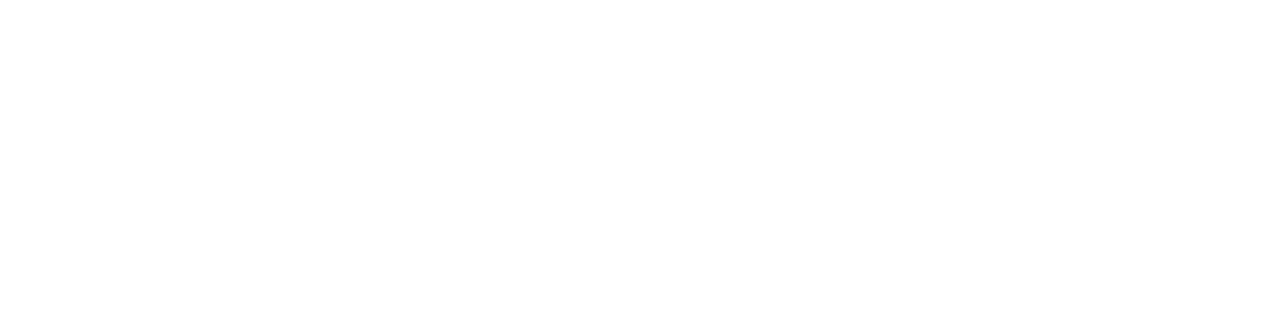
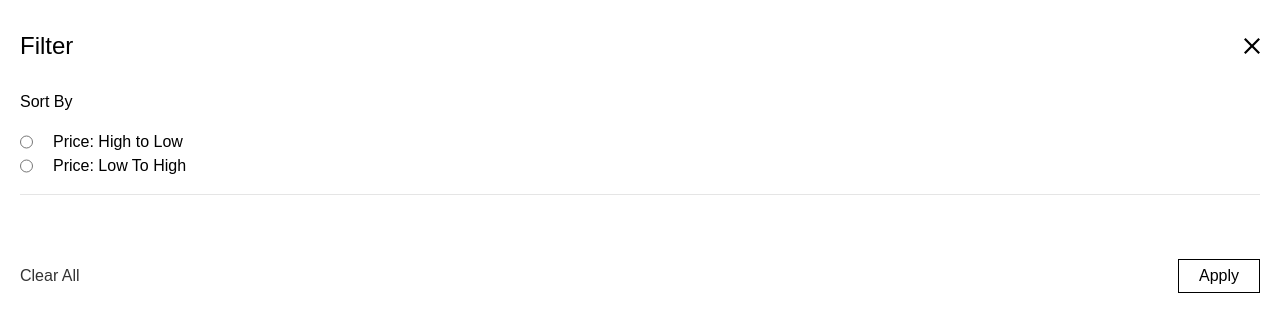
Before and after one commit to Kaif987/MERN-STACK-Ecommerce-website, a React (Create React App) app in the folder client/: page /filter in a window 1280 px wide. Before the commit this address had no page. Shown: the top 332 px of the page. Built offline with nearby package versions, Linux system fonts and the light colour scheme.

Commit message:
ADD UI FOR FILTER PAGE

```diff
--- a/client/src/App.js
+++ b/client/src/App.js
@@ -7,13 +7,18 @@
 import MyWishList from "./pages/MyWishList";
 import { useState } from "react";
 import Cart from "./pages/Cart";
+import Filter from "./pages/Filter"
 import useEcommerce from "./Hooks/useEcommerce";
+import { createContext } from "react";
+export const cartItemContext = createContext()
 
 function App() {
   const {favorites, cartItems, handleToggle, addToCart, removeFromCart, buySameItem, removeSameItem} = useEcommerce()
+  const itemsCount = cartItems.reduce((acc, item) => acc + item.count, 0)
 
   return (
     <div className="App font-montserrat">
+      <cartItemContext.Provider value={itemsCount}>
         <Routes>
           <Route path="/login" element= {<Login />} />
           <Route path="/signup" element= {<Signup />}/>
@@ -22,7 +27,9 @@
           <Route path="/product" element= {<Product />} />
           <Route path="/cart" element= {<Cart cartItems={cartItems} buySameItem={buySameItem} removeSameItem={removeSameItem} />} />
           <Route path="/wishlist" element= {<MyWishList favorites={favorites} handleToggle={handleToggle} addToCart={addToCart} />} />
+          <Route path="/filter" element= {<Filter />} />
         </Routes>
+      </cartItemContext.Provider>
     </div>
   );
 }
--- /dev/null
+++ b/client/src/pages/Filter.js
@@ -0,0 +1,41 @@
+import Close from "../Images/Close.svg"
+import {useState} from "react"
+import { Link } from "react-router-dom"
+import { useNavigate } from "react-router-dom"
+
+const Filter = () => {
+
+    const [filter ,setFilter] = useState()
+    const navigate = useNavigate()
+    const onRadioChange = (e) =>{
+        setFilter(e.target.value)
+    }
+
+    return (
+        <div className="relative">
+            <div className="flex justify-between">
+                <h1 className="font-medium text-2xl">Filter</h1>
+                <button onClick={() =>{navigate(-1)}}><img src={Close} alt="minimize button" /></button>
+            </div>
+            <div className="mt-7 border-b border-b-filter-gray pb-4">
+                <h3 className="text-base font-medium">Sort By</h3>
+                <form className="mt-4">
+                    <div className="flex gap-5">
+                        <input type="radio" id="HighToLow" value="HighToLow" className="accent-black" checked= {filter === "HighToLow"} onChange={onRadioChange} />
+                        <label htmlFor="HighToLow" >Price: High to Low</label>
+                    </div>
+                    <div className="flex gap-5">
+                        <input type="radio" id="LowToHigh" value="LowToHigh" className="accent-black" checked= {filter === "LowToHigh"} onChange={onRadioChange} />
+                        <label htmlFor="LowToHigh">Price: Low To High</label>
+                    </div>
+                </form>
+            </div>
+            <div className="mt-16 flex justify-between font-medium">
+                <button className="text-btn-black" onClick={() => setFilter(null)} >Clear All</button>
+                <button className="border border-black px-5 py-1">Apply</button>
+            </div>
+        </div>
+    )
+}
+
+export default Filter
--- a/client/src/pages/Layout.js
+++ b/client/src/pages/Layout.js
@@ -6,8 +6,13 @@
 import User from "../Images/User.svg"
 import favorite from "../Images/favorite.svg"
 import { Link } from "react-router-dom"
+import { useContext } from "react"
+import { cartItemContext } from "../App"
 
 const Layout = ({children}) => {
+
+    const cartItems = useContext(cartItemContext)
+
     return (
         <div>
             <nav className="absolute left-0 top-0 pt-11 bg-white w-full p-4 flex justify-between shadow-md">
@@ -16,7 +21,8 @@
                 </button>
                 <img src={logo} alt="logo" className="h-5"/>
                 <Link to={"/cart"}>
-                    <img src={cart} alt="cart" />
+                    <img src={cart} alt="cart" className="relative"/>
+                    <span className="absolute top-8 right-6 bg-red-500 rounded-3xl text-xs text-white w-4 text-center ">{cartItems}</span>
                 </Link>
             </nav>
             {children}
--- a/client/src/pages/Products.js
+++ b/client/src/pages/Products.js
@@ -1,13 +1,6 @@
-import hamburgermenu from "../Images/hamburgermenu.svg"
-import logo from "../Images/logo.png"
-import cart from "../Images/cart.svg"
 import filter from '../Images/filter.svg'
 import Product from "./Product"
-import { useState, useEffect, createContext } from "react";
-import home from "../Images/Home.svg"
-import search from "../Images/search.svg"
-import User from "../Images/User.svg"
-import favorite from "../Images/favorite.svg"
+import { useState, useEffect} from "react";
 import { Link, useParams } from "react-router-dom"
 import Layout from "./Layout"
 
@@ -32,9 +25,9 @@
                 <div className="mt-28 flex flex-col gap-2">
                     <span className="capitalize text-sm">all products</span>
                     <div className="border-2 border-black w-fit py-1 pl-2 pr-3">
-                        <button className="flex items-center gap-2"><img src={filter} alt="filter" />
+                        <Link to={"/filter"} className="flex items-center gap-2"><img src={filter} alt="filter" />
                         <span className="font-medium">Filter</span>
-                        </button>
+                        </Link>
                     </div>
                 </div>
 
--- a/client/tailwind.config.js
+++ b/client/tailwind.config.js
@@ -15,10 +15,12 @@
       },
       textColor:{
         "title":"#6F7F8A",
-        "wishlist-title": "#333A3A"
+        "wishlist-title": "#333A3A",
+        "btn-black": "#333333",
       },
       borderColor:{
-        "grayish": "#CCCCCC"
+        "grayish": "#CCCCCC",
+        "filter-gray": "#E5E5E5"
       },
     },
   },
```
Also changed, not shown: client/src/Images/Close.svg (added). Lines whose indentation alone changed are shown as unchanged.
